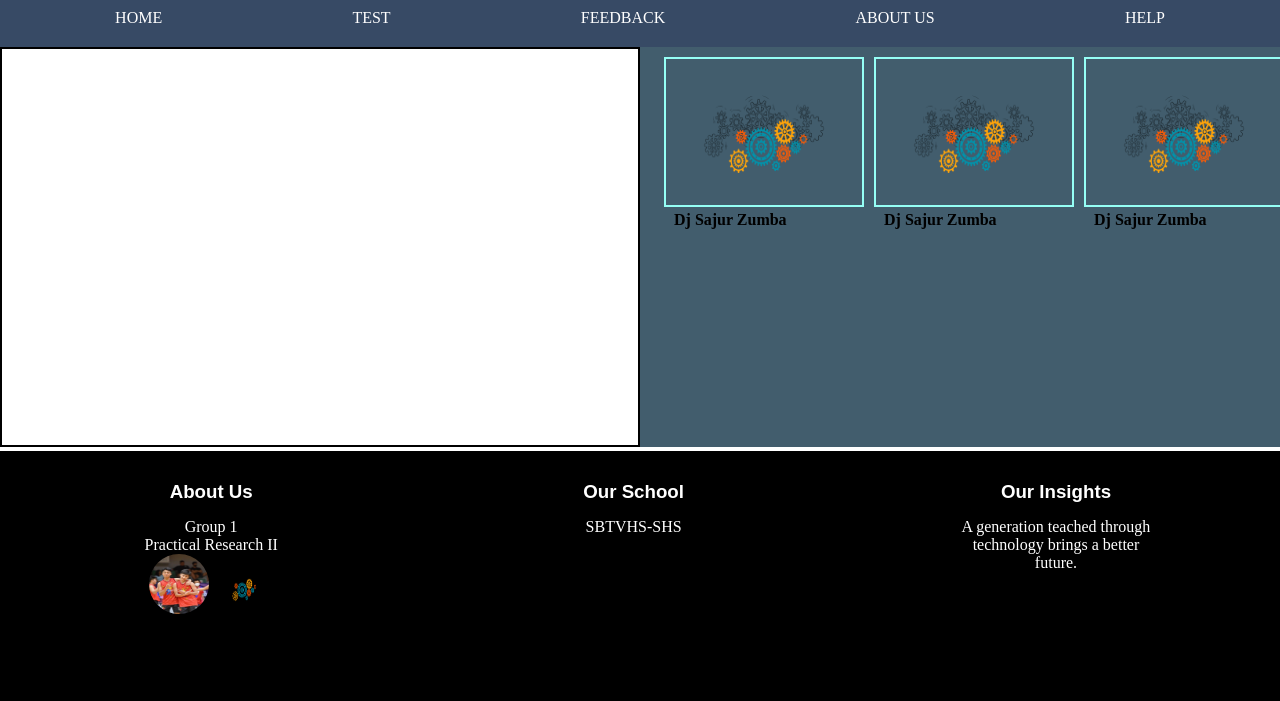
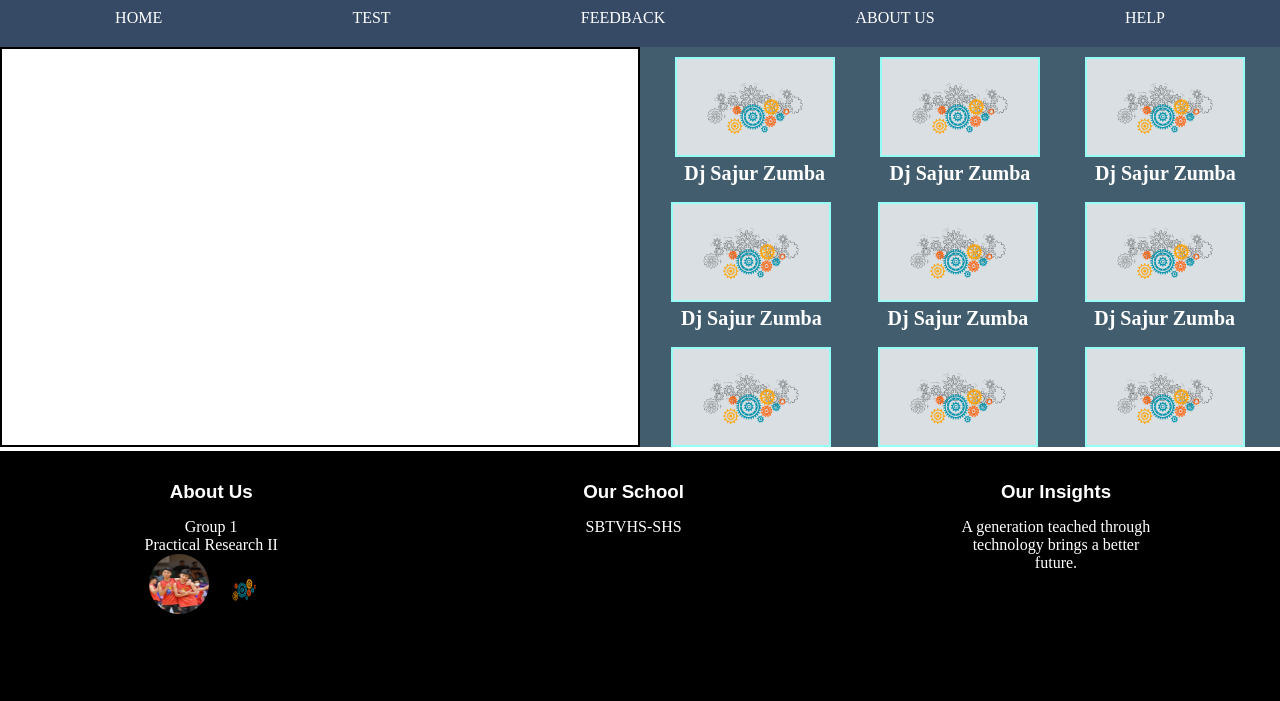
Before and after one commit to sammythenewbie/eweeby, a plain HTML site: page index.html in a window 1280 px wide. Shown: the part 211-912 px from the top of the page. Drawn offline with Linux system fonts and the light colour scheme.

Commit message:
Add files via upload
Fixed the contents flexibility, and added feedback.

```diff
--- a/index.html
+++ b/index.html
@@ -19,7 +19,7 @@
         <li class="active"> <a href="">HOME</a> </li>
         <li> <a href="">TEST</a> </li>
 </div>
-        <li> <a href="">FEEDBACK</a> </li>
+        <li> <a href="feedback.html">FEEDBACK</a> </li>
         <li> <a href="">ABOUT US</a> </li>
         <li> <a href="">HELP</a> </li>
     </ul>
@@ -29,39 +29,88 @@
 
            </iframe>
     </div>
+                   <!-- Start Contents -->
 
-        <div class="grid-container" style="grid-auto-flow: column;">
-  <div class="item1">
-      <img src="gear2.png" width="200px" height="150px" style="border:2px solid #95fff5">
-      <a href="video.html" class="vid" target="video-play">Dj Sajur Zumba</a>
+ <div class="grid-container">
+
+  <div class="item1" style="grid-auto-flow: row;">
+     <img src="gear2.png" width="200px" height="150px" style="border:2px solid #95fff5">
+      <a href="video.html" class="vid" target="video-play"><br>Dj Sajur Zumba</a>
  </div>
 
- <div class="item1">
-      <img src="gear2.png" width="200px" height="150px" style="border:2px solid #95fff5">
-      <a href="video.html" class="vid" target="video-play">Dj Sajur Zumba</a>
+  <div class="item1" style="grid-auto-flow: row;">
+     <img src="gear2.png" width="200px" height="150px" style="border:2px solid #95fff5">
+      <a href="video.html" class="vid" target="video-play"><br>Dj Sajur Zumba</a>
  </div>
 
- <div class="item1">
-      <img src="gear2.png" width="200px" height="150px" style="border:2px solid #95fff5">
-      <a href="video.html" class="vid" target="video-play">Dj Sajur Zumba</a>
- </div>
- <div class="item1">
-      <img src="gear2.png" width="200px" height="150px" style="border:2px solid #95fff5">
-      <a href="video.html" class="vid" target="video-play">Dj Sajur Zumba</a>
+  <div class="item1" style="grid-auto-flow: row;">
+     <img src="gear2.png" width="200px" height="150px" style="border:2px solid #95fff5">
+      <a href="video.html" class="vid" target="video-play"><br>Dj Sajur Zumba</a>
  </div>
 
- <div class="item1">
-      <img src="gear2.png" width="200px" height="150px" style="border:2px solid #95fff5">
-      <a href="video.html" class="vid" target="video-play">Dj Sajur Zumba</a>
+  <div class="item1" style="grid-auto-flow: row;">
+     <img src="gear2.png" width="200px" height="150px" style="border:2px solid #95fff5">
+      <a href="video.html" class="vid" target="video-play"><br>Dj Sajur Zumba</a>
  </div>
 
- <div class="item1">
-      <img src="gear2.png" width="200px" height="150px" style="border:2px solid #95fff5">
-      <a href="video.html" class="vid" target="video-play">Dj Sajur Zumba</a>
+  <div class="item1" style="grid-auto-flow: row;">
+     <img src="gear2.png" width="200px" height="150px" style="border:2px solid #95fff5">
+      <a href="video.html" class="vid" target="video-play"><br>Dj Sajur Zumba</a>
  </div>
 
+  <div class="item1" style="grid-auto-flow: row;">
+     <img src="gear2.png" width="200px" height="150px" style="border:2px solid #95fff5">
+      <a href="video.html" class="vid" target="video-play"><br>Dj Sajur Zumba</a>
+ </div>
+
+  <div class="item1" style="grid-auto-flow: row;">
+     <img src="gear2.png" width="200px" height="150px" style="border:2px solid #95fff5">
+      <a href="video.html" class="vid" target="video-play"><br>Dj Sajur Zumba</a>
+ </div>
+
+  <div class="item1" style="grid-auto-flow: row;">
+     <img src="gear2.png" width="200px" height="150px" style="border:2px solid #95fff5">
+      <a href="video.html" class="vid" target="video-play"><br>Dj Sajur Zumba</a>
+ </div>
+
+  <div class="item1" style="grid-auto-flow: row;">
+     <img src="gear2.png" width="200px" height="150px" style="border:2px solid #95fff5">
+      <a href="video.html" class="vid" target="video-play"><br>Dj Sajur Zumba</a>
+ </div>
+
+   <div class="item1" style="grid-auto-flow: row;">
+     <img src="gear2.png" width="200px" height="150px" style="border:2px solid #95fff5">
+      <a href="video.html" class="vid" target="video-play"><br>Dj Sajur Zumba</a>
+ </div>
+
+  <div class="item1" style="grid-auto-flow: row;">
+     <img src="gear2.png" width="200px" height="150px" style="border:2px solid #95fff5">
+      <a href="video.html" class="vid" target="video-play"><br>Dj Sajur Zumba</a>
+ </div>
+
+  <div class="item1" style="grid-auto-flow: row;">
+     <img src="gear2.png" width="200px" height="150px" style="border:2px solid #95fff5">
+      <a href="video.html" class="vid" target="video-play"><br>Dj Sajur Zumba</a>
+ </div>
+
+   <div class="item1" style="grid-auto-flow: row;">
+     <img src="gear2.png" width="200px" height="150px" style="border:2px solid #95fff5">
+      <a href="video.html" class="vid" target="video-play"><br>Dj Sajur Zumba</a>
+ </div>
+
+  <div class="item1" style="grid-auto-flow: row;">
+     <img src="gear2.png" width="200px" height="150px" style="border:2px solid #95fff5">
+      <a href="video.html" class="vid" target="video-play"><br>Dj Sajur Zumba</a>
+ </div>
+
+  <div class="item1" style="grid-auto-flow: row;">
+     <img src="gear2.png" width="200px" height="150px" style="border:2px solid #95fff5">
+      <a href="video.html" class="vid" target="video-play"><br>Dj Sajur Zumba</a>
+ </div>
     </div>
  </div>
+                 <!-- End Contents -->
+
  <footer>
      <div class="us"><h3>About Us</h3>
      <p> Group 1 <br> Practical Research II</p>
--- a/styles.css
+++ b/styles.css
@@ -24,6 +24,7 @@ header {
     justify-content: center;
  }
 .srch {
+    width: 40vw;
     display: flex;
     margin: auto;
     align-items: center;
@@ -31,7 +32,7 @@ header {
 }
 input {
     position: initial;
-    width: 300px;
+    width: 90%;
     height: 50px;
     border: 3px solid #00abff;
     border-radius: 100px;
@@ -70,34 +71,41 @@ a {
 }
 a.vid {
     text-decoration: none;
-    color: black;
+    color: white;
     font-weight: bold;
-    padding: 10px;
+    margin-top: 5px;
+
 }
 .grid-container {
     width: 50vw;
     height: 50vh;
     display: flex;
-    grid-gap: 10px;
-    padding: 10px;
-    grid-auto-flow: row;
+    flex-wrap: wrap;
+    /*grid-gap: 10px;*/
+    flex-direction: row;
+    /*grid-auto-flow: row;
     grid-template-columns: auto auto;
-    grid-template-rows: auto auto auto;
-    aspect-ratio:16/9;
+    grid-template-rows: auto auto auto;*/
+    justify-content: space-between;
+    justify-content: center;
     padding: 10px;
     background: #425d6d;
-    overflow-x: scroll;
+    overflow: scroll;
 }
-.grid-container > dev {
-    width: 150px;
+.grid-container > div {
+    width: calc(50vw/4);
     height: 100px;
     object-fit: contain;
-    padding: 10px;
-    aspect-ratio:16/9;
     background-color: rgba(255, 255, 255, 0.8);
-  text-align: center;
-  padding: 20px 0;
-  font-size: 30px;
+    text-align: center;
+    margin: auto auto 45px auto;
+    font-size: 20px;
+
+
+}
+.grid-container > div > img {
+    width: 100%;
+    height: 100%;
 
 }
 video {
@@ -198,5 +206,5 @@ img.ft {
     width: 30px;
     height: 30px;
     position: absolute;
-    right: 8%;
+    right: 3%;
 }
```
Also changed, not shown: feedback.html (added, +133 -0 lines).
